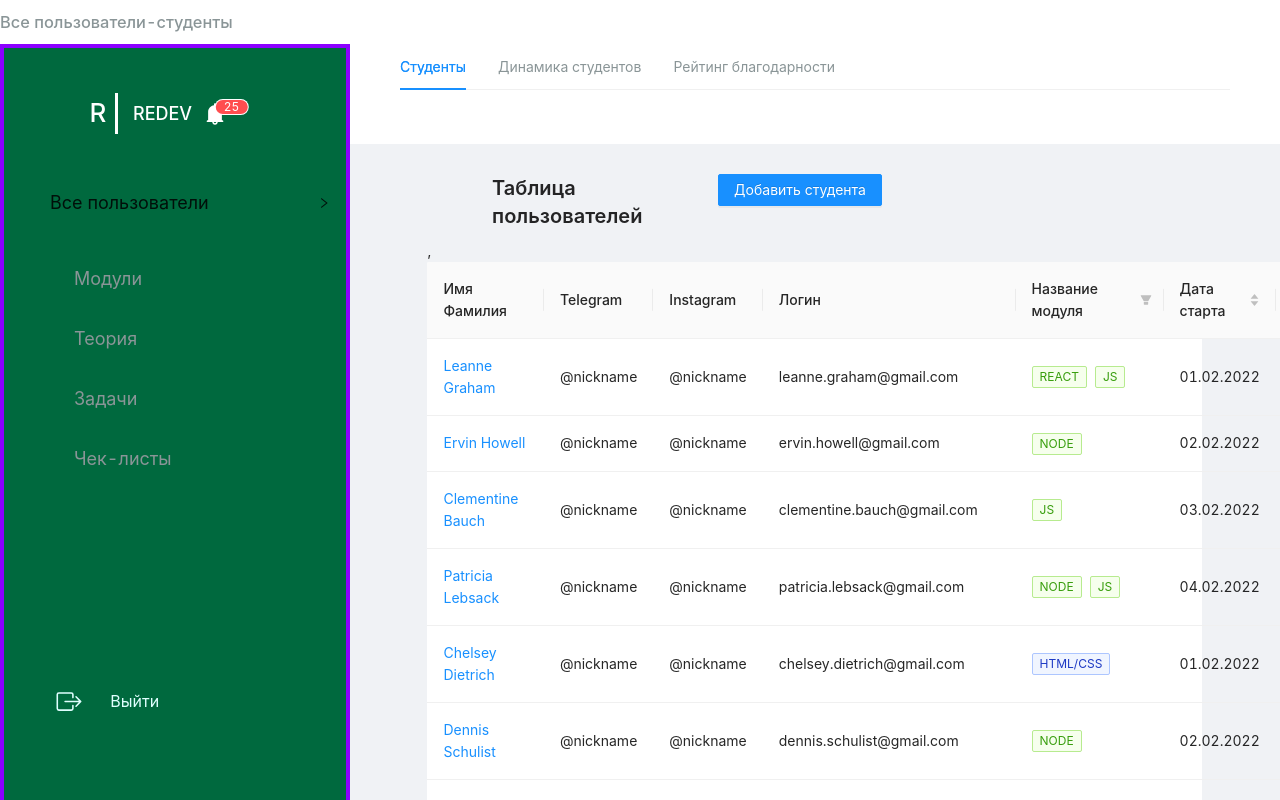
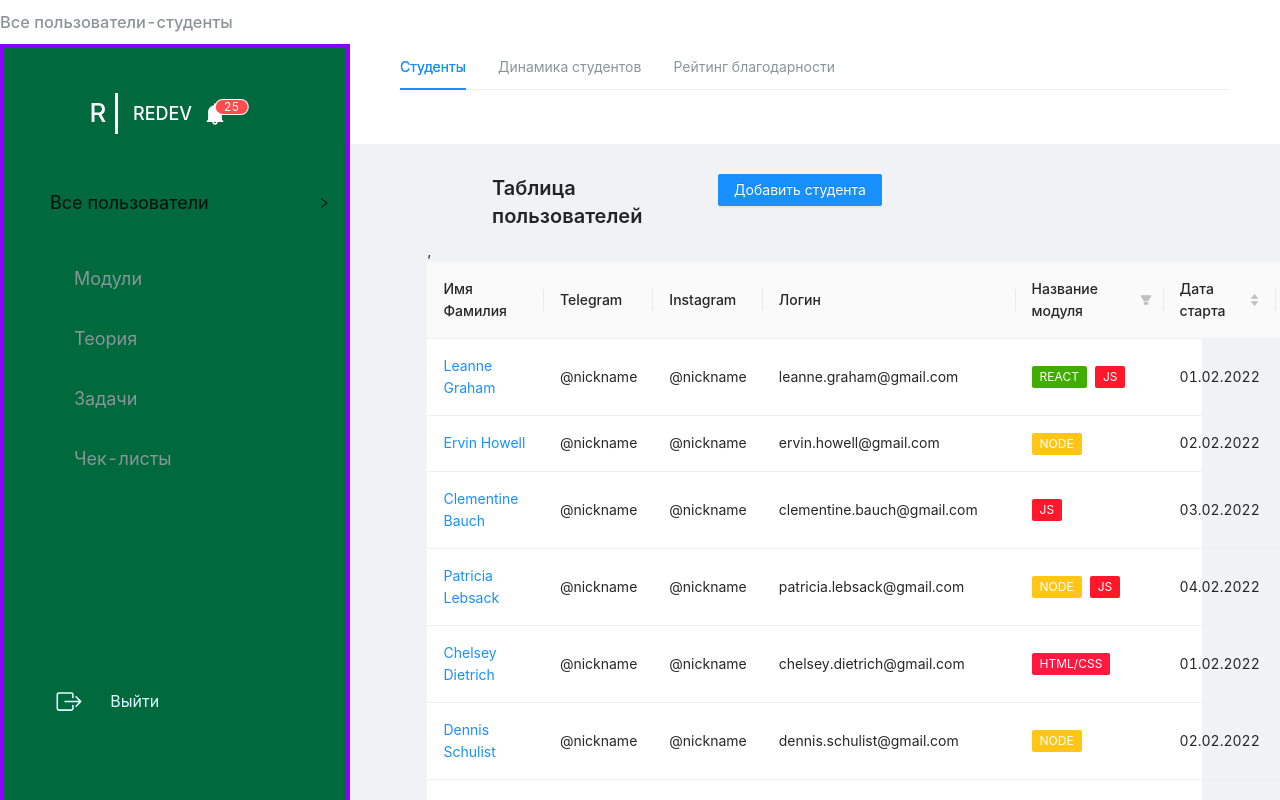
Before and after one commit to Arminonly/user_table, a React (Create React App) app: page /Users in a window 1280 px wide. Shown: the top 800 px of the page. Built offline with nearby package versions, Linux system fonts and the light colour scheme.

Commit message:
changed modules color

```diff
--- a/src/components/loginPage/Auth.js
+++ b/src/components/loginPage/Auth.js
@@ -47,7 +47,7 @@ export default function Auth() {
         <Form.Item
           name="login"
           wrapperCol={{ offset: 8, span: 8 }}
-          rules={[{ required: true, message: 'Please input your Username!' }]}
+          rules={[{ required: true, message: 'Please input your Username (MIN-3, MAX-10 symbols!',min:3,max:10 }]}
         >
           <Input placeholder="login" />
         </Form.Item>
@@ -62,9 +62,9 @@ export default function Auth() {
         <Form.Item
           name="password"
           wrapperCol={{ offset: 8, span: 8 }}
-          rules={[{ required: true, message: 'Please input your Password!' }]}
+          rules={[{ required: true, message: 'Please input input your Password: MIN-5 symbols',min:5 }]}
         >
-          <Input.Password type="password" placeholder="Password" />
+          <Input.Password type="password" placeholder="Password"  />
         </Form.Item>
 
         <Form.Item wrapperCol={{ offset: 8, span: 8 }}>
--- a/src/components/usersTable/Table.js
+++ b/src/components/usersTable/Table.js
@@ -13,7 +13,7 @@ export default class UserTable extends React.Component {
   state = {
     searchText: '',
     searchedColumn: '',
-    modalIsVisible: false,
+    modalIsVisible: false
   }
   // getColumnSearchProps = (dataIndex) => ({
   //   filterDropdown: ({
@@ -148,16 +148,23 @@ export default class UserTable extends React.Component {
         key: 'tags',
         render: (tags) => (
           <>
-                 {tags.map(tag => {
-          let color = tag.length > 5 ? 'geekblue' : 'green';
-          if (tag === 'loser') {
-            color = 'volcano';
+            {tags.map((tag) => {
+              let color =
+                tag.length < 3
+                  ? '#FF1829'
+                  : tag.length < 5
+                  ? '#FFC618'
+                  : tag.length < 8
+                  ? '#41AC02'
+                  : '#FF1840'
+              if (tag === 'Базы данных') {
+                color = '#5118FF'
               }
               return (
                 <Tag color={color} key={tag}>
                   {tag.toUpperCase()}
                 </Tag>
-          );
+              )
             })}
           </>
         ),
@@ -232,13 +239,15 @@ export default class UserTable extends React.Component {
             okText="сохранить"
             cancelText="отменить"
             visible={this.state.modalIsVisible}
-            onOk={() => this.modalIsVisible(false) }
+            onOk={() => this.modalIsVisible(false)}
             onCancel={() => this.modalIsVisible(false)}
           >
             <Input
               value={users?.name}
-             placeholder="введите новые данные" style={{marginBottom:5}}/>
-            <Input placeholder="введите новые данные"/>
+              placeholder="введите новые данные"
+              style={{ marginBottom: 5 }}
+            />
+            <Input placeholder="введите новые данные" />
           </Modal>
         </p>
       </>
```
Lines whose indentation alone changed are shown as unchanged.
